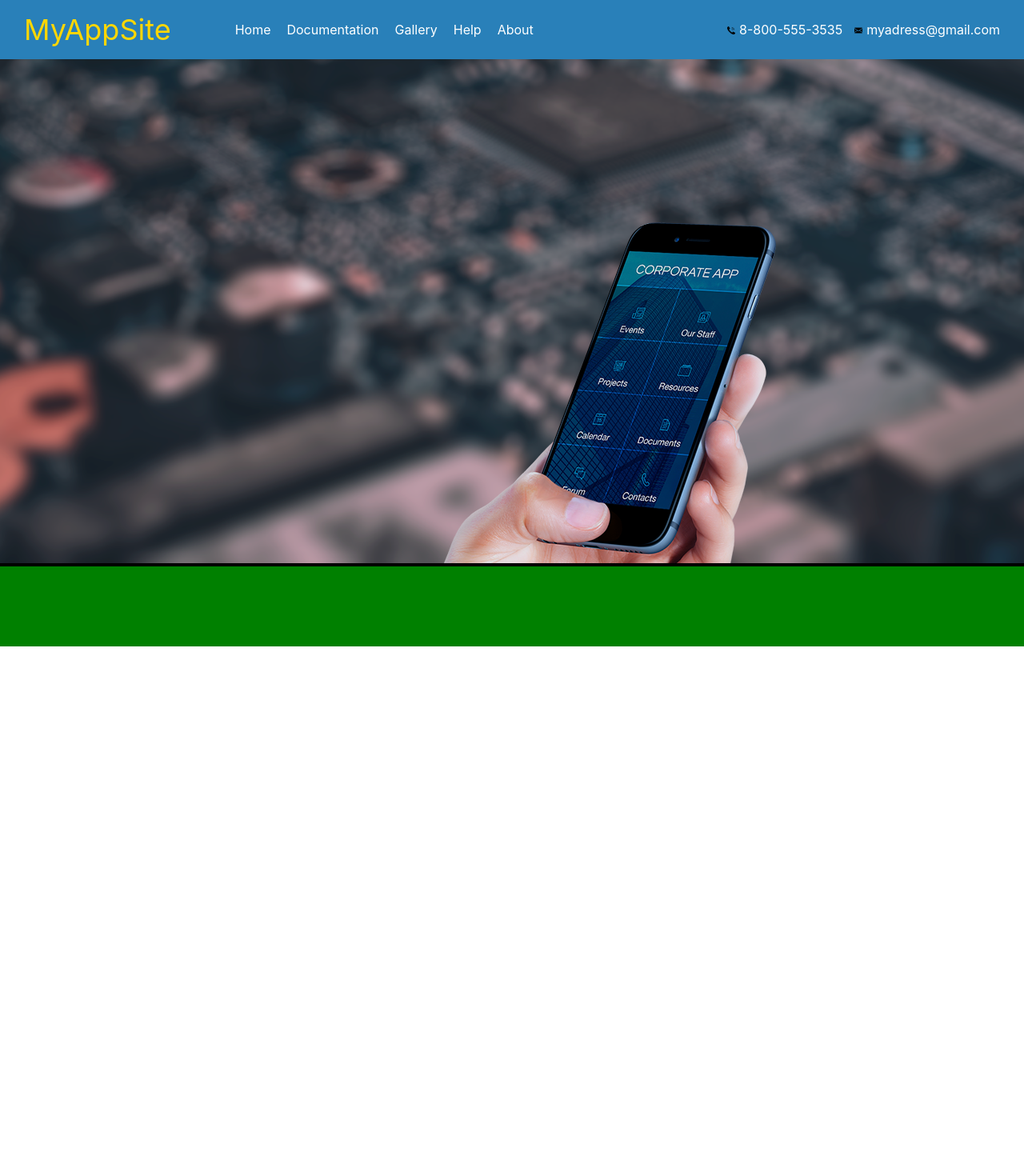
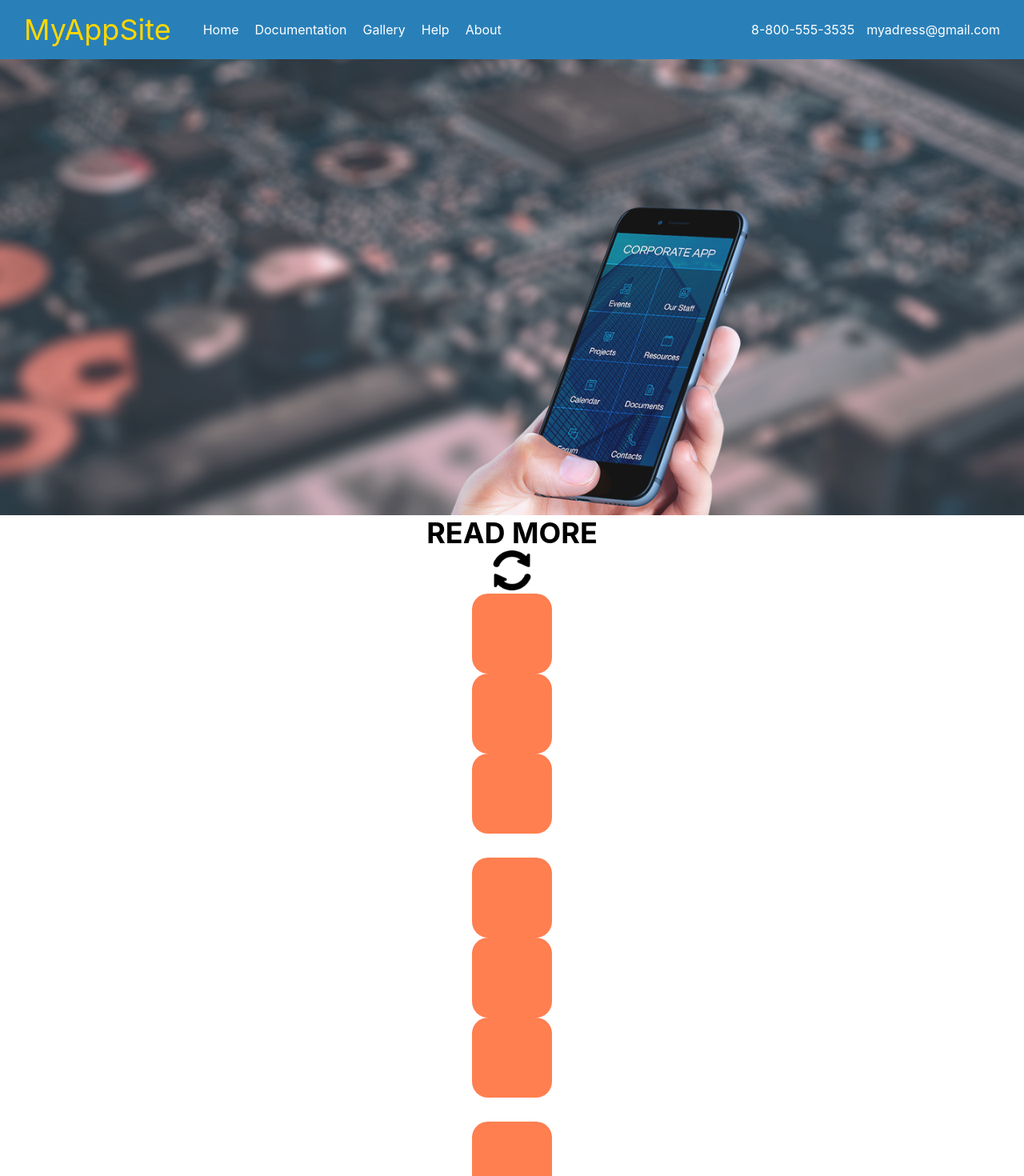
Before and after one commit to AlexMef/myappsite, a React (Create React App) app: page / in a window 1280 px wide. Shown: the top 1470 px of the page at 80% size. Before the commit the page ends 808 px from the top, so only its background shows below. Built offline with nearby package versions, Linux system fonts and the light colour scheme.

Commit message:
Added slider and grid example

```diff
--- a/src/Content.jsx
+++ b/src/Content.jsx
@@ -1,15 +1,13 @@
 import React from 'react';
-import './styles/Content.scss'
 
-import smartphone from "./img/slider_background_cut.png";
-
+import Slider from './Slider';
+import InfoBlock from './InfoBlock';
 
 function Content() {
     return (
-        <div className="content-slider">
-            <div className="slider-container">
-                <img className="slider-img" src={smartphone} alt="" />
-            </div>
+        <div className="root">
+            <div><Slider /></div>
+            <div><InfoBlock /></div>
         </div>
     );
 }
--- a/src/Header.jsx
+++ b/src/Header.jsx
@@ -8,21 +8,21 @@ function Header() {
         <div className="header">
             <div className="header-leftbar">
                 <div className="header-site-title">MyAppSite</div>
-                <ul className="header-site-menu">
-                    <li><a href="#">Home</a></li>
-                    <li><a href="#">Documentation</a></li>
-                    <li><a href="#">Gallery</a></li>
-                    <li><a href="#">Help</a></li>
-                    <li><a href="#">About</a></li>
-                </ul>
+                <nav className="header-site-menu">
+                    <a href="#">Home</a>
+                    <a href="#">Documentation</a>
+                    <a href="#">Gallery</a>
+                    <a href="#">Help</a>
+                    <a href="#">About</a>
+                </nav>
             </div>
             <div className="header-rightbar">
                 <div class="phone-number">
-                    <img src={img_call} alt="" />
+                    <a src={img_call} alt="" />
                     <a href="#">8-800-555-3535</a>
                 </div>
                 <div class="email-address">
-                    <img src={img_email} alt="" />
+                    <a src={img_email} alt="" />
                     <a href="#">myadress@gmail.com</a>
                 </div>
             </div>
--- /dev/null
+++ b/src/InfoBlock.jsx
@@ -0,0 +1,37 @@
+import React from 'react';
+import './styles/InfoBlock.scss';
+
+import refresh_btn from "./img/refresh-button.png";
+
+function InfoBlock() {
+    return (
+        <div className="content-infoblock">
+            <div className="content-infoblock-text">Read more</div>
+            <a className="content-infoblock-arrow" href="#">
+                <img src={refresh_btn} alt="" />
+            </a>
+
+            <div className="content-infoblock-items">
+                <span id="row-1">
+                    <div className="item-block"></div>
+                    <div className="item-block"></div>
+                    <div className="item-block"></div>
+                </span>
+                <span id="row-2">
+                    <div className="item-block"></div>
+                    <div className="item-block"></div>
+                    <div className="item-block"></div>
+                </span>
+                <span id="row-3">
+                    <div className="item-block"></div>
+                    <div className="item-block"></div>
+                    <div className="item-block"></div>
+                </span>
+
+
+            </div>
+        </div>
+    );
+}
+
+export default InfoBlock;
--- /dev/null
+++ b/src/Slider.jsx
@@ -0,0 +1,21 @@
+import React from 'react';
+import './styles/Slider.scss';
+
+import smartphone from "./img/slider_background_cut.png";
+
+
+function Slider() {
+    return (
+        <div className="content-slider">
+            <div className="slider-container">
+                <div className="slider-text">
+                    Lorem ipsum dolor sit amet consectetur adipisicing elit. <br/>
+                    Lorem ipsum dolor sit amet consectetur adipisicing elit.
+                </div>
+                <img className="slider-img" src={smartphone} alt="" />
+            </div>
+        </div>
+    );
+}
+
+export default Slider;
--- a/src/styles/Content.scss
+++ /dev/null
@@ -1,28 +0,0 @@
-.content-slider {
-    display: flex;
-    margin: 0 auto;
-    justify-content: center;
-    background-color: #dadada;
-
-    .slider-container {
-        background-color: rgba(0, 0, 0, 1);
-        z-index: 999;
-        // &:hover {
-        //     opacity: 0;
-        //     transition-duration: 2s;
-        // }
-        padding: 0;
-        margin: 0;
-        .slider-img {
-            padding: 0;
-            margin: 0;
-            opacity: 0.9;
-            -webkit-transition: opacity 3s;
-            &:hover {
-                opacity: 0.55;
-                -webkit-transition: opacity 3s;
-            }
-
-            }
-        }
-    }
--- /dev/null
+++ b/src/styles/InfoBlock.scss
@@ -0,0 +1,49 @@
+.content-infoblock {
+    display: flex;
+    flex-direction: column;
+    align-items: center;
+
+    .content-infoblock-text {
+        color: #000;
+        font-size: 36px;
+        font-weight: bold;
+        text-transform: uppercase;
+    }
+
+    .content-infoblock-arrow > img {
+        width: 50px;
+        height: 50px;
+    }
+}
+
+.content-infoblock-items {
+    display: grid;
+    grid-template-areas:
+    "row-1 row-1 row-1"
+    "row-2 row-2 row-2"
+    "row-3 row-3 row-3";
+    grid-column-gap: 30px;
+    grid-row-gap: 30px;
+
+}
+
+#row-1 {
+    grid-area: row-1;
+}
+
+#row-2 {
+    grid-area: row-2;
+}
+
+#row-3 {
+    grid-area: row-3;
+}
+
+.item-block {
+    width: 100px;
+    height: 100px;
+    background-color: coral;
+    border-radius: 20px;
+
+
+}
--- /dev/null
+++ b/src/styles/Slider.scss
@@ -0,0 +1,47 @@
+.content-slider {
+    display: flex;
+    margin: 0 auto;
+    justify-content: center;
+    background-color: #dadada;
+    box-sizing: border-box;
+
+    .slider-container {
+        background-color: rgba(0, 0, 0, 1);
+        z-index: 999;
+        padding: 0;
+        margin: 0;
+        opacity: 0.9;
+        -webkit-transition: opacity 3s;
+
+        &:hover {
+            opacity: 0.9;
+            -webkit-transition: opacity 3s;
+        }
+
+        &:hover > .slider-text {
+            visibility: visible;
+            opacity: 1;
+            -webkit-transition: opacity 4s linear, visibility 4s linear;
+        }
+
+        .slider-text {
+            position: absolute;
+            top: 20%;
+            left: 20%;
+            visibility: hidden;
+            margin: 0;
+            padding: 0;
+            color: #fff;
+            opacity: 0;
+            transition: opacity 4s linear, visibility 4s linear;
+        }
+
+        .slider-img {
+            box-sizing: border-box;
+            width: 100%;
+            height: 100%;
+            padding: 0;
+            margin: 0;
+        }
+    }
+}
```
Also changed, not shown: src/img/refresh-button.png (added).
